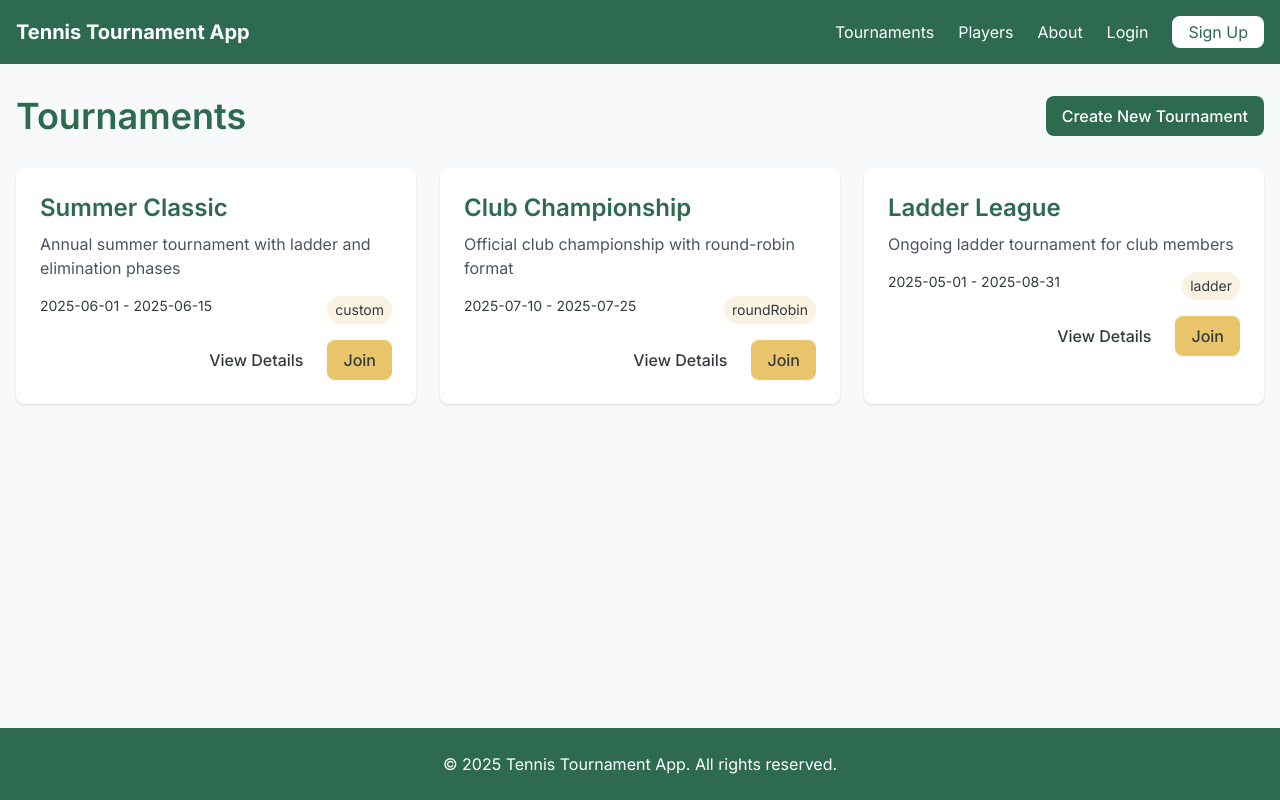
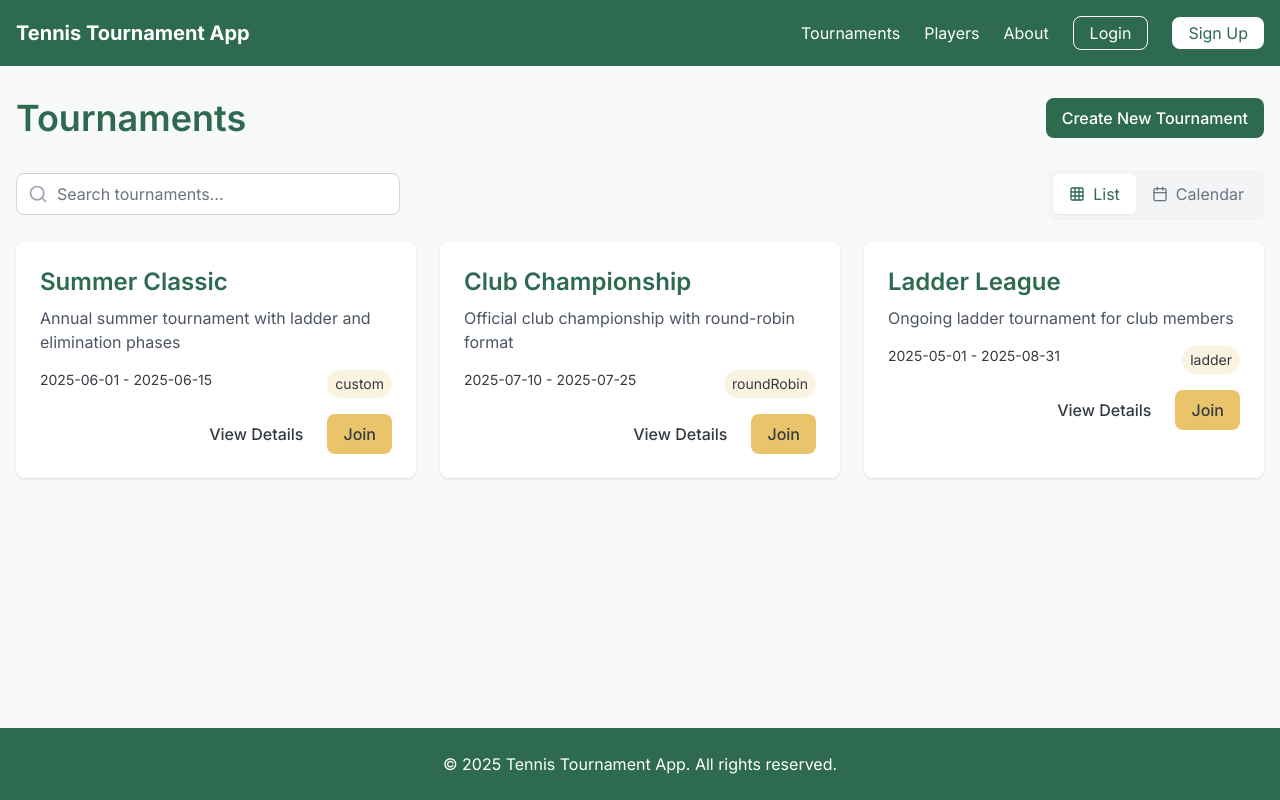
Before and after one commit to michae1michae1/Tennis-WebApp, a Next.js app: page /tournaments in a window 1280 px wide. Built offline with nearby package versions, Linux system fonts and the light colour scheme.

Commit message:
tournaments page updates

```diff
--- a/app/tournaments/page.tsx
+++ b/app/tournaments/page.tsx
@@ -1,6 +1,13 @@
+'use client';
+
 import Link from 'next/link';
+import { useState } from 'react';
+import { Search, Calendar, Grid } from 'lucide-react';
 
 export default function TournamentsPage() {
+  const [searchQuery, setSearchQuery] = useState('');
+  const [viewMode, setViewMode] = useState<'list' | 'calendar'>('list');
+
   // This is mock data that would typically come from an API
   const mockTournaments = [
     {
@@ -32,6 +39,13 @@ export default function TournamentsPage() {
     }
   ];
 
+  // Filter tournaments based on search query
+  const filteredTournaments = mockTournaments.filter(tournament =>
+    tournament.name.toLowerCase().includes(searchQuery.toLowerCase()) ||
+    tournament.description.toLowerCase().includes(searchQuery.toLowerCase()) ||
+    tournament.type.toLowerCase().includes(searchQuery.toLowerCase())
+  );
+
   return (
     <div className="container mx-auto px-4 py-8">
       <div className="flex justify-between items-center mb-8">
@@ -41,8 +55,50 @@ export default function TournamentsPage() {
         </Link>
       </div>
 
+      {/* Search and view toggle */}
+      <div className="flex flex-col md:flex-row justify-between items-center mb-6 gap-4">
+        <div className="relative w-full md:w-96">
+          <div className="absolute inset-y-0 left-0 pl-3 flex items-center pointer-events-none">
+            <Search className="h-5 w-5 text-gray-400" />
+          </div>
+          <input
+            type="text"
+            placeholder="Search tournaments..."
+            className="form-input pl-10 w-full"
+            value={searchQuery}
+            onChange={(e) => setSearchQuery(e.target.value)}
+          />
+        </div>
+
+        <div className="flex rounded-md shadow-sm bg-gray-100 p-1">
+          <button
+            className={`px-4 py-2 rounded-md flex items-center ${
+              viewMode === 'list'
+                ? 'bg-white shadow-sm text-primary'
+                : 'text-gray-500 hover:text-primary'
+            }`}
+            onClick={() => setViewMode('list')}
+          >
+            <Grid className="h-4 w-4 mr-2" /> List
+          </button>
+          <button
+            className={`px-4 py-2 rounded-md flex items-center ${
+              viewMode === 'calendar'
+                ? 'bg-white shadow-sm text-primary'
+                : 'text-gray-500 hover:text-primary'
+            }`}
+            onClick={() => setViewMode('calendar')}
+          >
+            <Calendar className="h-4 w-4 mr-2" /> Calendar
+          </button>
+        </div>
+      </div>
+
+      {/* List view */}
+      {viewMode === 'list' && (
         <div className="grid grid-cols-1 md:grid-cols-2 lg:grid-cols-3 gap-6">
-        {mockTournaments.map((tournament) => (
+          {filteredTournaments.length > 0 ? (
+            filteredTournaments.map((tournament) => (
               <div key={tournament.id} className="card">
                 <h3 className="text-primary mb-2">{tournament.name}</h3>
                 <p className="text-gray-600 mb-4">{tournament.description}</p>
@@ -59,8 +115,27 @@ export default function TournamentsPage() {
                   <button className="btn btn-secondary">Join</button>
                 </div>
               </div>
-        ))}
+            ))
+          ) : (
+            <div className="col-span-full text-center py-10">
+              <p className="text-gray-500">No tournaments found matching your search.</p>
             </div>
+          )}
+        </div>
+      )}
+
+      {/* Calendar view - placeholder */}
+      {viewMode === 'calendar' && (
+        <div className="bg-white rounded-lg shadow p-6">
+          <div className="text-center p-10 border-2 border-dashed border-gray-300 rounded-lg">
+            <Calendar className="h-12 w-12 mx-auto text-gray-400 mb-4" />
+            <h3 className="text-lg font-medium text-gray-900 mb-2">Calendar View</h3>
+            <p className="text-gray-500">
+              Calendar implementation coming soon. Your calendar code will be placed here.
+            </p>
+          </div>
+        </div>
+      )}
     </div>
   );
 }
--- a/components/Navigation.tsx
+++ b/components/Navigation.tsx
@@ -66,7 +66,7 @@ export default function Navigation() {
           ) : (
             // User is not logged in
             <>
-              <Link href="/login" className="hover:text-secondary transition-colors">
+              <Link href="/login" className="border border-white text-white px-4 py-1 rounded hover:bg-white/10 transition-colors">
                 Login
               </Link>
               <Link href="/signup" className="bg-white text-primary px-4 py-1 rounded hover:bg-secondary hover:text-text transition-colors">
```
Lines whose indentation alone changed are shown as unchanged.
